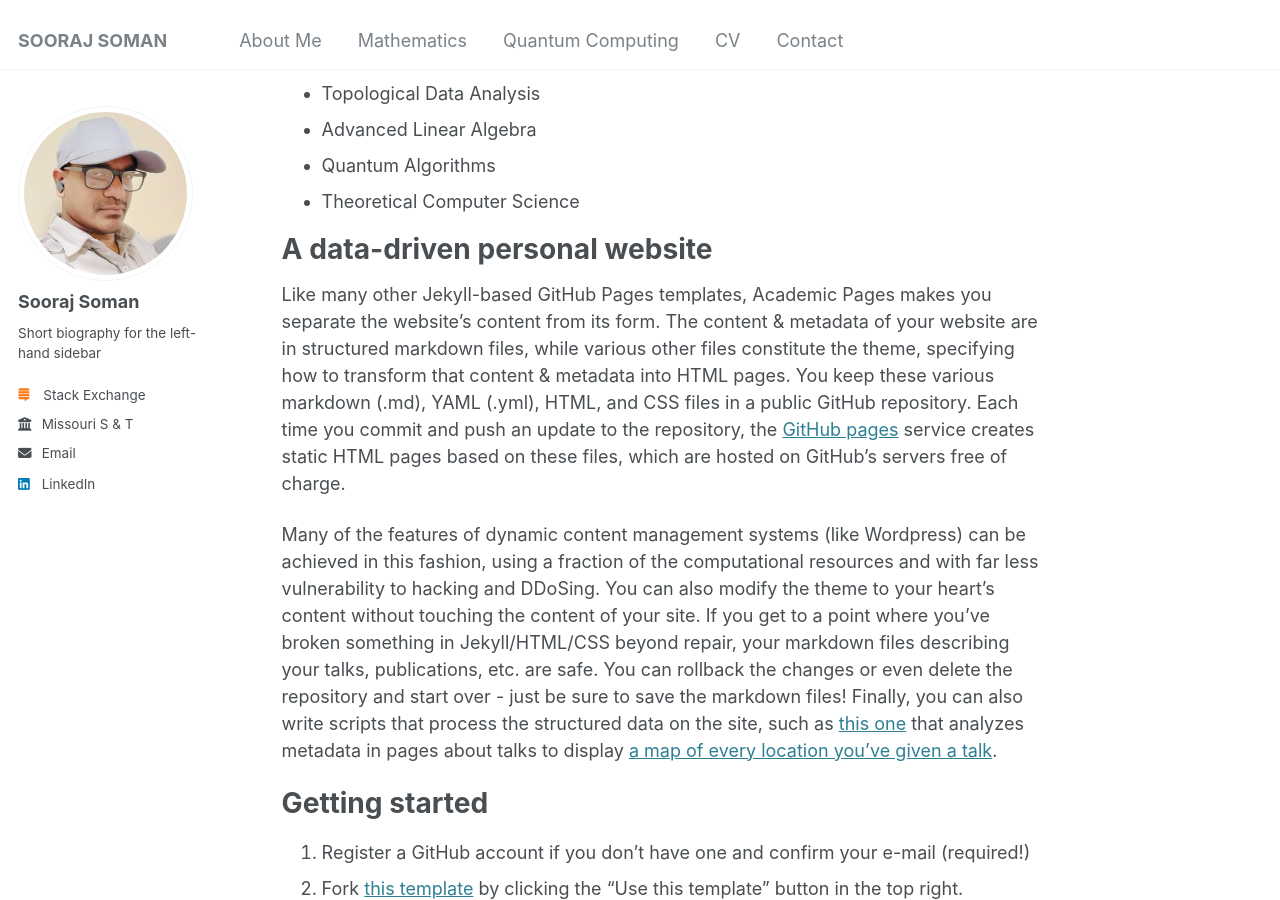
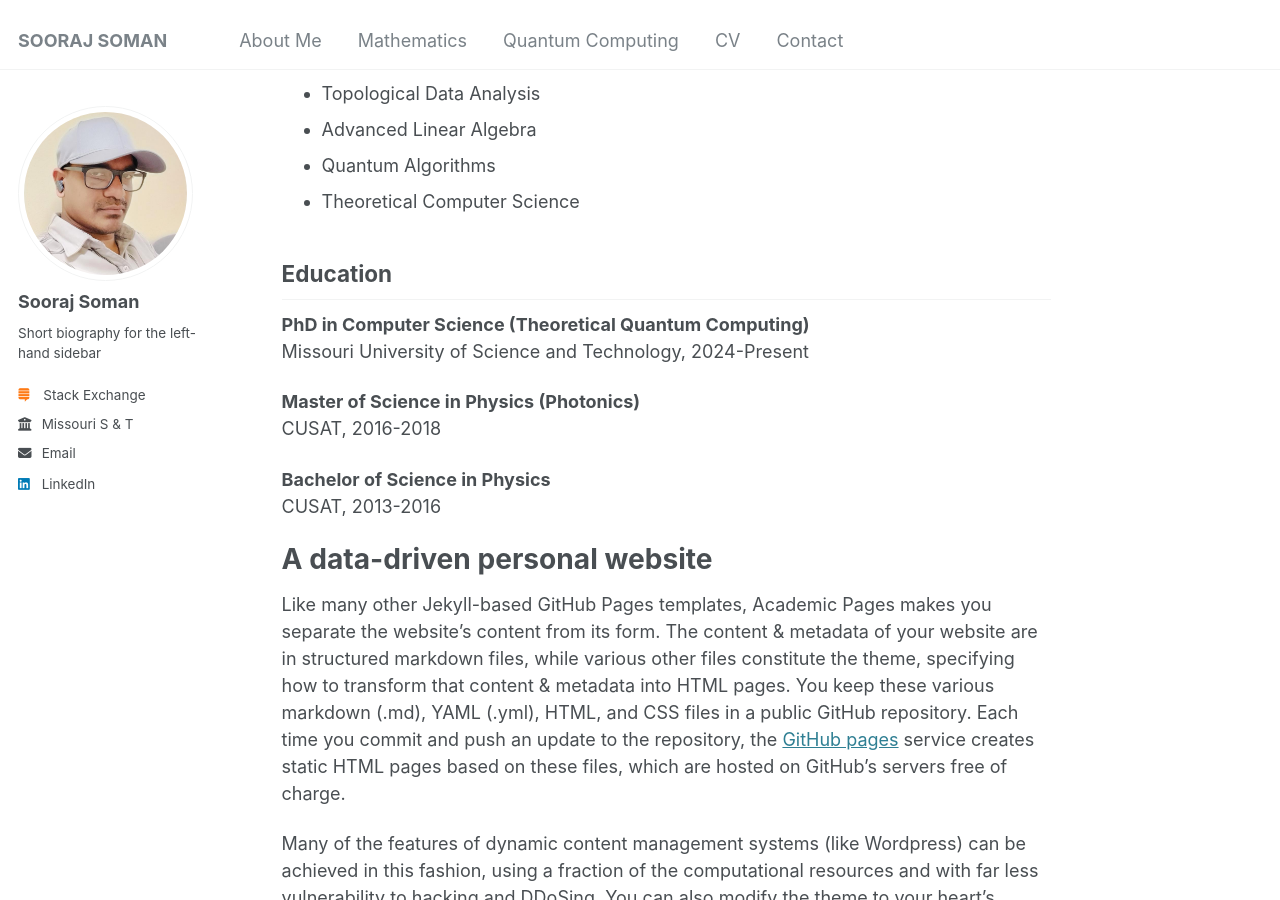
Before and after one commit to soorajss1729/soorajss1729.github.io, a Jekyll site: the page built from _pages/about.md, in a window 1280 px wide and 900 px high, scrolled down 485 px. Built offline with Jekyll 4.4.1, drawn with Linux system fonts in a browser that asks for light colours.

Commit message:
Update about.md

```diff
--- a/_pages/about.md
+++ b/_pages/about.md
@@ -17,6 +17,18 @@ I am a passionate researcher in the field of theoretical quantum computing, focu
 - Advanced Linear Algebra
 - Quantum Algorithms
 - Theoretical Computer Science
+
+## Education
+
+**PhD in Computer Science (Theoretical Quantum Computing)**
+Missouri University of Science and Technology, 2024-Present
+
+**Master of Science in Physics (Photonics)**
+CUSAT, 2016-2018
+
+**Bachelor of Science in Physics**
+CUSAT, 2013-2016
+
 
 A data-driven personal website
 ======
```
